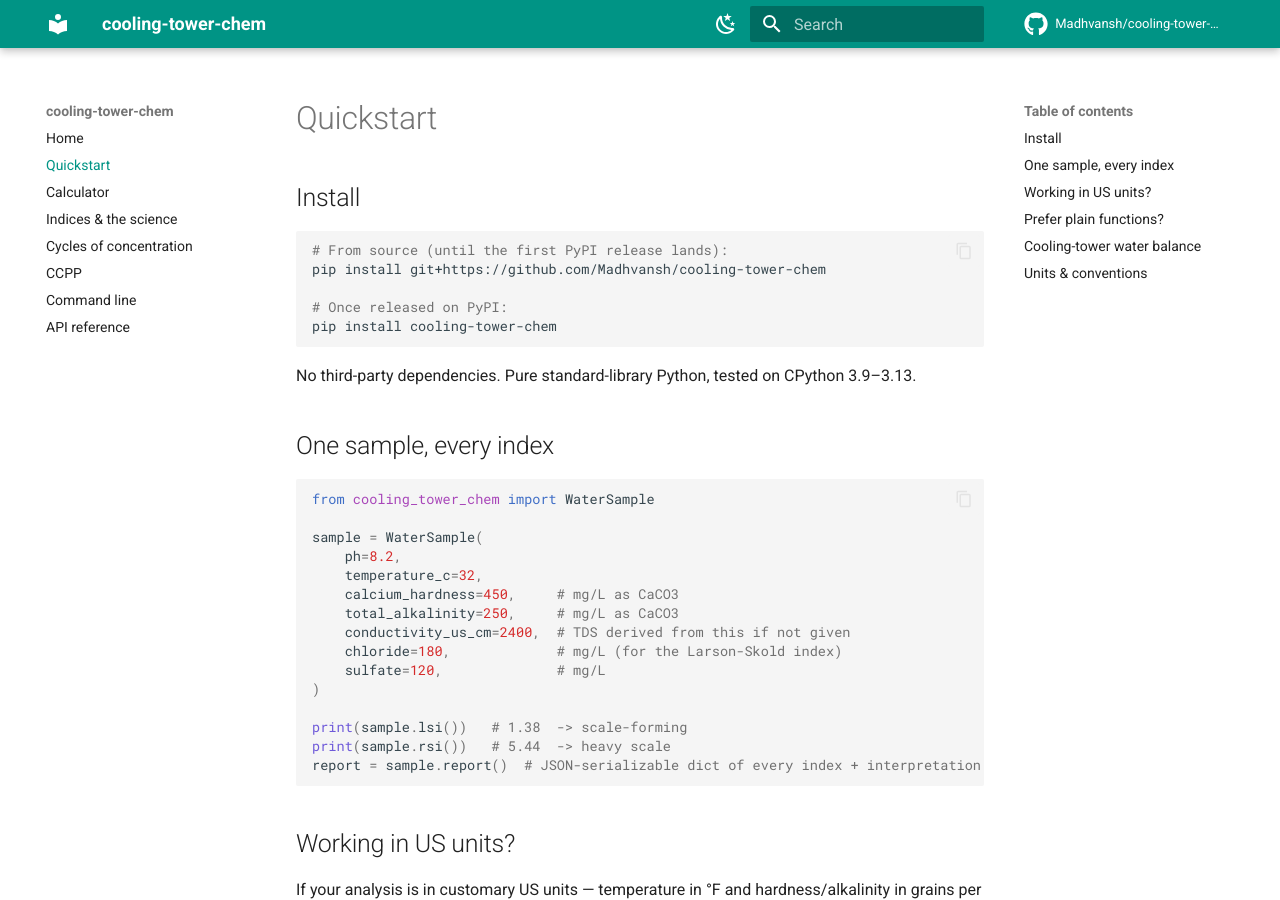
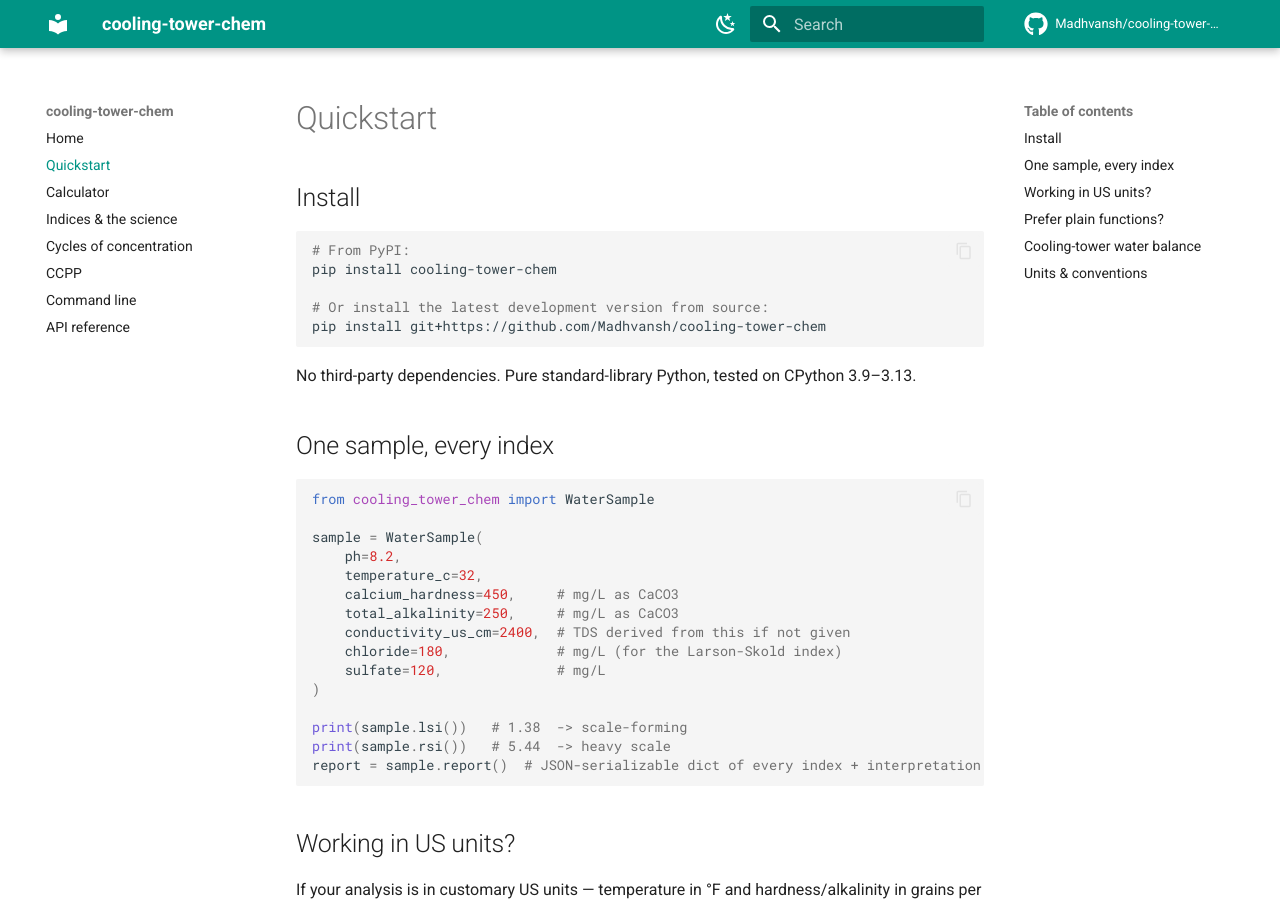
Before and after one commit to Madhvansh/cooling-tower-chem, an MkDocs documentation site: the page built from docs/quickstart.md, in a window 1280 px wide and 900 px high. Built offline with MkDocs 1.6.1 and Material for MkDocs 9.7.7, drawn with Linux system fonts in a browser that asks for light colours; comment, search, counter and statistics services are not loaded.

Commit message:
Add PyPI install instructions and badges now that v0.1.0 is published

````diff
--- a/docs/quickstart.md
+++ b/docs/quickstart.md
@@ -3,11 +3,11 @@
 ## Install
 
 ```bash
-# From source (until the first PyPI release lands):
+# From PyPI:
+pip install cooling-tower-chem
+
+# Or install the latest development version from source:
 pip install git+https://github.com/Madhvansh/cooling-tower-chem
-
-# Once released on PyPI:
-pip install cooling-tower-chem
 ```
 
 No third-party dependencies. Pure standard-library Python, tested on CPython 3.9–3.13.
````
Also changed, not shown: README.md (+5 -8 lines).
